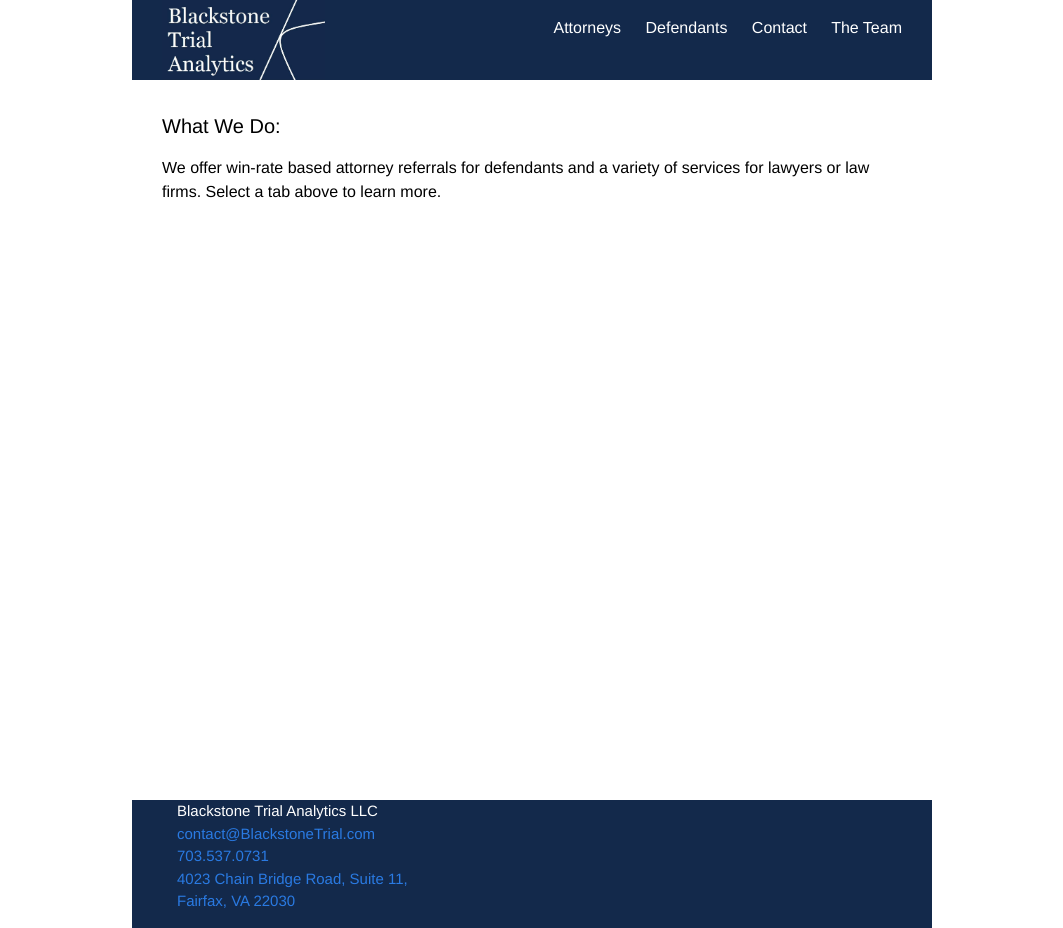
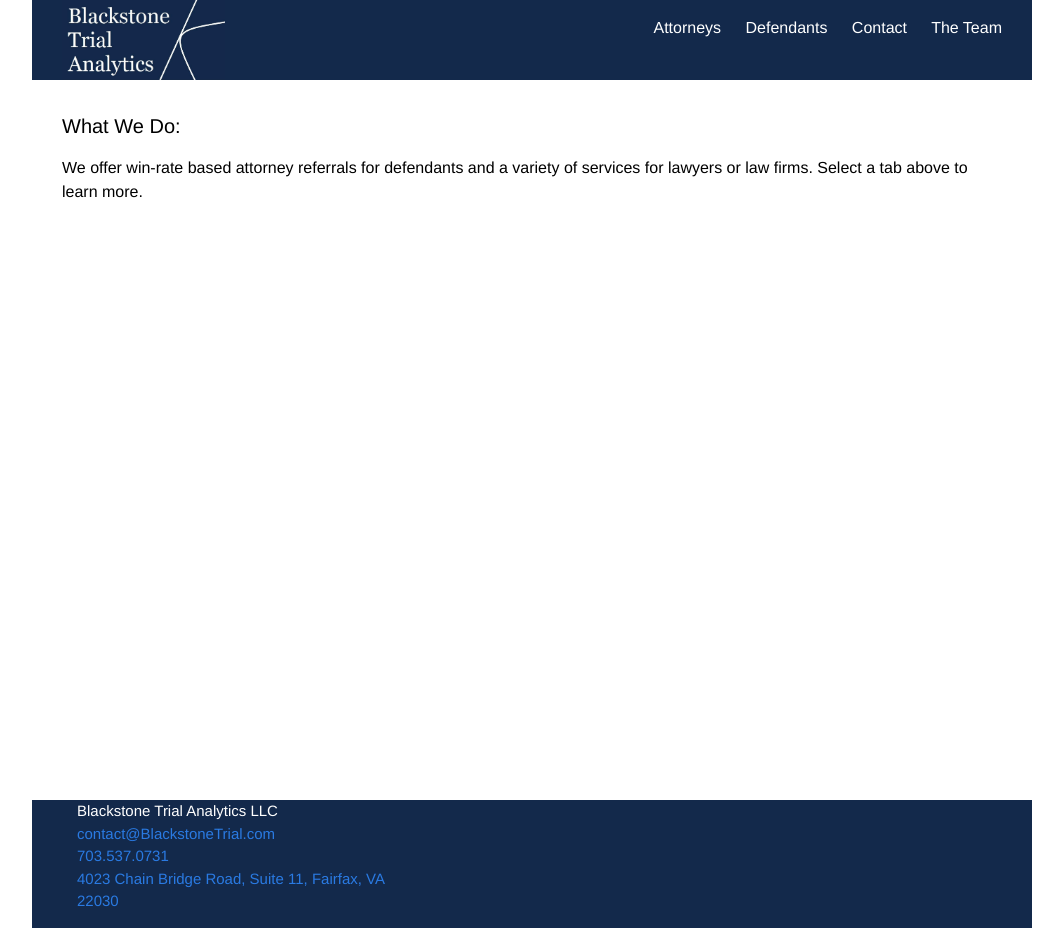
Before and after one commit to BlackstoneTrialAnalytics/BlackstoneTrialAnalytics.github.io, a Jekyll site: the page built from index.html, in a window 1280 px wide. Shown: the whole page, without its empty margins (108-1171 px from the left). Built offline with Jekyll 4.4.1, drawn with Linux system fonts in a browser that asks for light colours.

Commit message:
Update main.scss

```diff
--- a/css/main.scss
+++ b/css/main.scss
@@ -21,10 +21,10 @@ $article-text: 000000;
 $brand-color:      #2a7ae2;
 
 // Width of the content area
-$content-width:    800px;
+$content-width:    1000px;
 
 $on-palm:          600px;
-$on-laptop:        800px;
+$on-laptop:        1000px;
 
 
 
```
